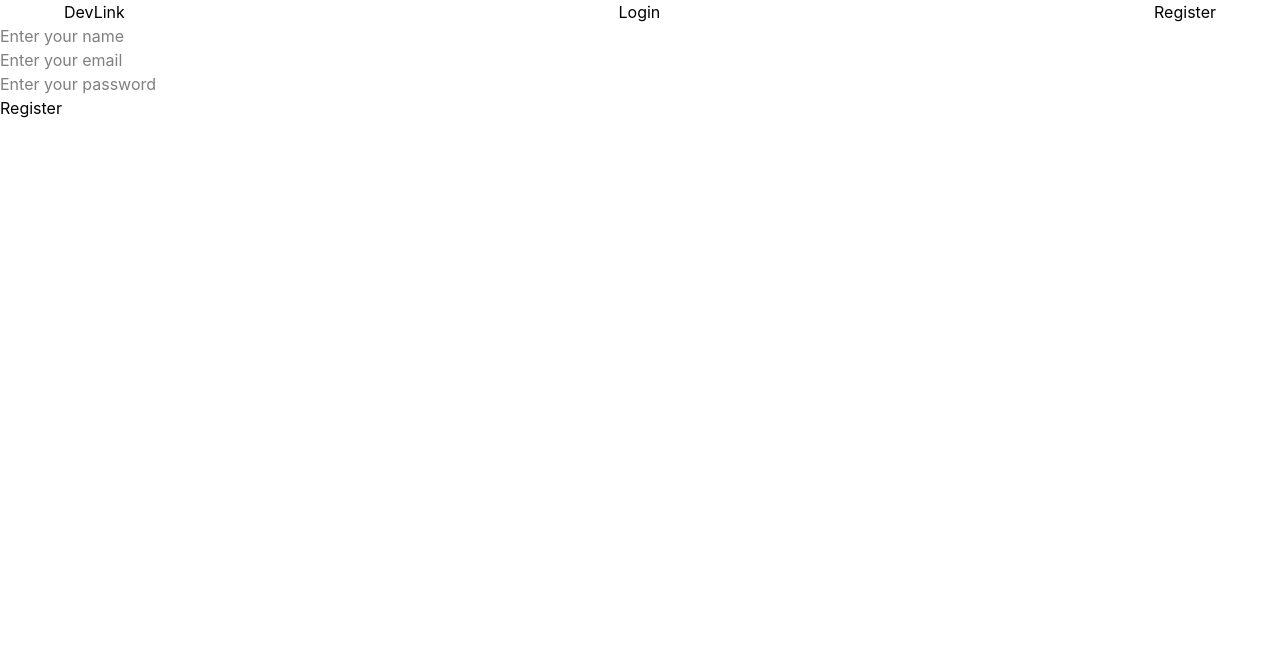
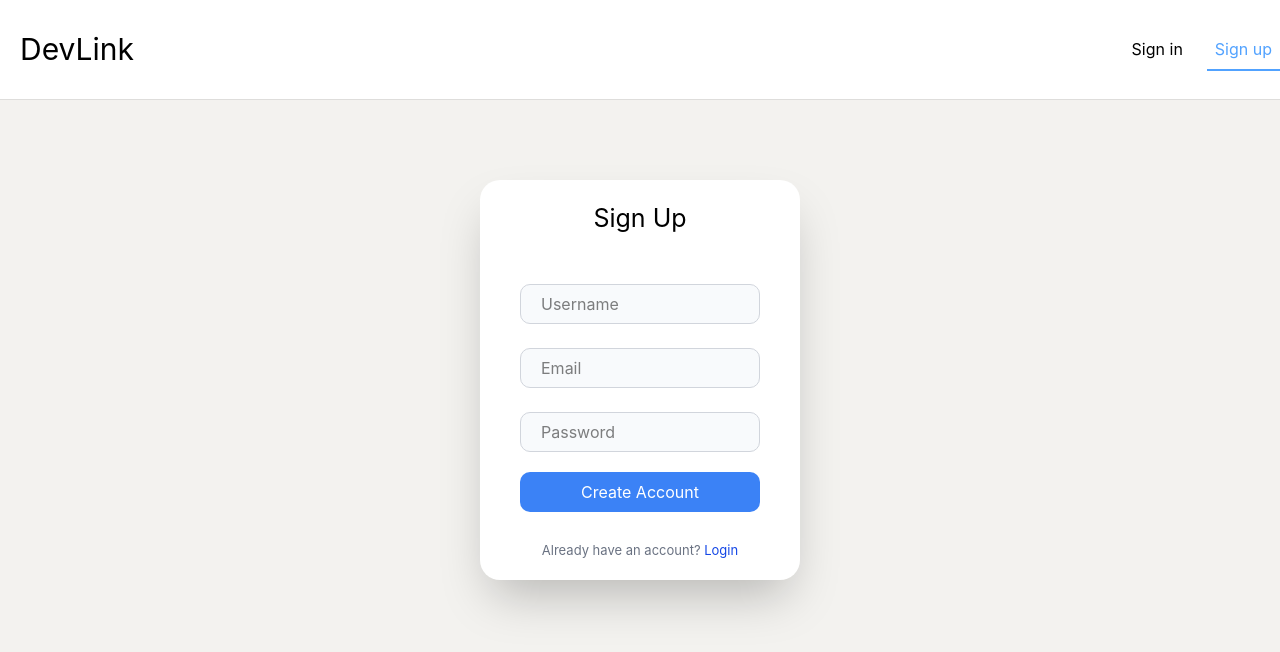
Before and after one commit to skittery268/socialMedia, a React (Vite) app in the folder client/: page /register in a window 1280 px wide. Shown: the top 652 px of the page. Built offline with nearby package versions, Linux system fonts and the light colour scheme; no server answers.

Commit message:
Styling App.jsx, Navigation component, login and register pages

```diff
--- a/client/src/App.jsx
+++ b/client/src/App.jsx
@@ -33,10 +33,11 @@ const App = () => {
 	}
 
     return (
-		<>
+		<main className="h-screen bg-[#F3F2EF]">
 			<Nav />
 
 			{/* All Routes */}
+			<div className="flex justify-center items-center">
 				<Routes>
 					<Route path="/" element={<Home />} />
 					<Route path="/register" element={<Register />} />
@@ -51,7 +52,8 @@ const App = () => {
 					<Route path="/friendlist" element={<ProtectedRoute><FriendList /></ProtectedRoute>} />
 					<Route path="/adminpanel" element={<ProtectedRoute><AdminPanel /></ProtectedRoute>} />
 				</Routes>
-		</>
+			</div>
+		</main>
     )
 }
 
--- a/client/src/components/Nav.jsx
+++ b/client/src/components/Nav.jsx
@@ -4,52 +4,30 @@ import { NavLink } from "react-router"
 // Hooks
 import { useAuth } from "../hooks/useAuth";
 
-import userIcon from "../assets/icons/user.png"
-import { useState } from "react";
-
 // Navigation component
 const Nav = () => {
-    const { user } = useAuth();
-    const [isOpen, setIsOpen] = useState(false);
+    const { user, logout } = useAuth();
 
     return (
-        <header className="flex justify-center items-center">
-            <nav className="flex justify-between text-center w-[90%] relative">
-                <NavLink to={"/"}>DevLink</NavLink>
+        <header className="flex justify-center items-center w-full h-25 border-b border-b-[#dedddb] bg-[#FFFFFF]">
+            <nav className="flex justify-between items-center w-350">
+                <NavLink to={!user ? "/login" : "/"} className="text-[30px] ml-5">DevLink</NavLink>
                 {
                     user ? (
-                        <>
-                            <NavLink to={"/"}>Home</NavLink>
-                            <NavLink to={"/friendlist"}>Friends</NavLink>
-                            <button
-                                className={"h-10 cursor-pointer"}
-                                onClick={() => setIsOpen(!isOpen)}
-                                >
-                                <img
-                                    src={user.image?.url ? user.image.url : userIcon}
-                                    className="h-10"
-                                />
-                            </button>
-                            {
-                                isOpen && (
-                                    <section
-                                        className="absolute right-1 z-100 bg-white shadow-2xl rounded-[10px] h-100 w-80 top-12"
-                                        >
-                                        <div>
-                                            <img
-                                                src={user.image?.url ? user.image.url : userIcon}
-                                                className="h-"
-                                            />
-                                        </div>
-                                    </section>
-                                )
-                            }
-                        </>
+                        <div className="flex gap-4">
+                            <NavLink to={"/"} className={({ isActive }) => `${isActive ? "text-blue-400 border-b-2 border-b-blue-400" : "border-b-2 border-b-white"} p-2 flex justify-center items-center transition duration-200 cursor-auto`}><span className="hover:-translate-y-1 transition duration-200 h-full w-full cursor-pointer">Home</span></NavLink>
+                            <NavLink to={"/profile"} className={({ isActive }) => `${isActive ? "text-blue-400 border-b-2 border-b-blue-400" : "border-b-2 border-b-white"} p-2 flex justify-center items-center transition duration-200 cursor-auto`}><span className="hover:-translate-y-1 transition duration-200 h-full w-full cursor-pointer">Profile</span></NavLink>
+                            <NavLink to={"/users"} className={({ isActive }) => `${isActive ? "text-blue-400 border-b-2 border-b-blue-400" : "border-b-2 border-b-white"} p-2 flex justify-center items-center transition duration-200 cursor-auto`}><span className="hover:-translate-y-1 transition duration-200 h-full w-full cursor-pointer">Users</span></NavLink>
+                            <NavLink to={"/chats"} className={({ isActive }) => `${isActive ? "text-blue-400 border-b-2 border-b-blue-400" : "border-b-2 border-b-white"} p-2 flex justify-center items-center transition duration-200 cursor-auto`}><span className="hover:-translate-y-1 transition duration-200 h-full w-full cursor-pointer">Chats</span></NavLink>
+                            <NavLink to={"/noti"} className={({ isActive }) => `${isActive ? "text-blue-400 border-b-2 border-b-blue-400" : "border-b-2 border-b-white"} p-2 flex justify-center items-center transition duration-200 cursor-auto`}><span className="hover:-translate-y-1 transition duration-200 h-full w-full cursor-pointer">Notifications</span></NavLink>
+                            <NavLink to={"/friendlist"} className={({ isActive }) => `${isActive ? "text-blue-400 border-b-2 border-b-blue-400" : "border-b-2 border-b-white"} p-2 flex justify-center items-center transition duration-200 cursor-auto`}><span className="hover:-translate-y-1 transition duration-200 h-full w-full cursor-pointer">Friend List</span></NavLink>
+                            <button onClick={logout} className="cursor-pointer w-20 h-10 bg-red-700 rounded-[30px] mr-5 text-white hover:bg-red-600">Logout</button>
+                        </div>
                     ) : (
-                        <>
-                            <NavLink to={"/login"}>Login</NavLink>
-                            <NavLink to={"/register"}>Register</NavLink>
-                        </>
+                        <div className="flex gap-4">
+                            <NavLink to={"/login"} className={({ isActive }) => `${isActive ? "text-blue-400 border-b-2 border-b-blue-400" : "border-b-2 border-b-white"} p-2 flex justify-center items-center transition duration-200 cursor-auto`}><span className="hover:-translate-y-1 transition duration-200 h-full w-full cursor-pointer">Sign in</span></NavLink>
+                            <NavLink to={"/register"} className={({ isActive }) => `${isActive ? "text-blue-400 border-b-2 border-b-blue-400" : "border-b-2 border-b-white"} p-2 flex justify-center items-center transition duration-200 cursor-auto`}><span className="hover:-translate-y-1 transition duration-200 h-full w-full cursor-pointer">Sign up</span></NavLink>
+                        </div>
                     )
                 }
             </nav>
@@ -58,13 +36,3 @@ const Nav = () => {
 }
 
 export default Nav;
-
-/*
-<NavLink to={"/"}>Home</NavLink>
-<NavLink to={"/profile"}>Profile</NavLink>
-<NavLink to={"/users"}>Users</NavLink>
-<NavLink to={"/chats"}>Chats</NavLink>
-<NavLink to={"/noti"}>Notifications</NavLink>
-<NavLink to={"/friendlist"}>Friend List</NavLink>
-<button onClick={logout}>Logout</button>
-*/
--- a/client/src/pages/Login.jsx
+++ b/client/src/pages/Login.jsx
@@ -1,4 +1,5 @@
 // Hooks
+import { Link } from "react-router";
 import { useAuth } from "../hooks/useAuth";
 import { useForm } from "../hooks/useForm";
 
@@ -12,12 +13,31 @@ const Login = () => {
     const { login } = useAuth();
 
     return (
-        <form onSubmit={(e) => { handleSubmit(e, login), resetForm() }}>
-            <input type="email" name="email" placeholder="Enter your email" value={formData.email} onChange={handleChange} />
+        <form
+            onSubmit={(e) => { handleSubmit(e, login), resetForm() }}
+            className="mt-20 bg-white h-85 w-80 rounded-[20px] flex justify-center items-center flex-col relative shadow-2xl"
+            >
+            <h1 className="absolute top-5 text-[25px]">Sign in</h1>
+            <input
+                type="email"
+                name="email"
+                placeholder="Email"
+                value={formData.email}
+                onChange={handleChange}
+                className="w-60 h-10 flex justify-center items-center pl-5 pr-5 bg-[#F8FAFC] border border-gray-300 rounded-[10px] outline-none focus:border-2 focus:border-blue-300 focus:ring-2 focus:ring-blue-200 transition-all duration-200"
+            />
             <br />
-            <input type="password" name="password" placeholder="Enter your password" value={formData.password} onChange={handleChange} />
+            <input
+                type="password"
+                name="password"
+                placeholder="Enter your password"
+                value={formData.password}
+                onChange={handleChange}
+                className="w-60 h-10 flex justify-center items-center pl-5 pr-5 bg-[#F8FAFC] border border-gray-300 rounded-[10px] outline-none focus:border-2 focus:border-blue-300 focus:ring-2 focus:ring-blue-200 transition-all duration-200"
+            />
             <br />
-            <button>Login</button>
+            <button className="absolute bottom-17 bg-[#3B82F6] text-white w-60 h-10 rounded-[10px] cursor-pointer transition duration-200 hover:scale-102 hover:bg-[#2b7cfe]">Login</button>
+            <p className="absolute bottom-5 text-[13px] text-gray-500">Dont have an account? <Link className="text-blue-700" to={"/register"}>Register</Link></p>
         </form>
     )
 }
--- a/client/src/pages/Register.jsx
+++ b/client/src/pages/Register.jsx
@@ -1,4 +1,5 @@
 // Hooks
+import { Link } from "react-router";
 import { useAuth } from "../hooks/useAuth";
 import { useForm } from "../hooks/useForm";
 
@@ -13,14 +14,40 @@ const Register = () => {
     const { register } = useAuth();
 
     return (
-        <form onSubmit={(e) => { handleSubmit(e, register), resetForm() }}>
-            <input type="text" name="name" placeholder="Enter your name" value={formData.name} onChange={handleChange} />
+        <form
+            onSubmit={(e) => { handleSubmit(e, register), resetForm() }}
+            className="mt-20 bg-white h-100 w-80 rounded-[20px] flex justify-center items-center flex-col relative shadow-2xl"
+            >
+            <h1 className="absolute top-5 text-[25px]">Sign Up</h1>
+            <input
+                type="text"
+                name="name"
+                placeholder="Username"
+                value={formData.name}
+                onChange={handleChange}
+                className="w-60 h-10 flex justify-center items-center pl-5 pr-5 bg-[#F8FAFC] border border-gray-300 rounded-[10px] outline-none focus:border-2 focus:border-blue-300 focus:ring-2 focus:ring-blue-200 transition-all duration-200"
+            />
             <br />
-            <input type="email" name="email" placeholder="Enter your email" value={formData.email} onChange={handleChange} />
+            <input
+                type="email"
+                name="email"
+                placeholder="Email"
+                value={formData.email}
+                onChange={handleChange}
+                className="w-60 h-10 flex justify-center items-center pl-5 pr-5 bg-[#F8FAFC] border border-gray-300 rounded-[10px] outline-none focus:border-2 focus:border-blue-300 focus:ring-2 focus:ring-blue-200 transition-all duration-200"
+            />
             <br />
-            <input type="password" name="password" placeholder="Enter your password" value={formData.password} onChange={handleChange} />
+            <input
+                type="password"
+                name="password"
+                placeholder="Password"
+                value={formData.password}
+                onChange={handleChange}
+                className="w-60 h-10 flex justify-center items-center pl-5 pr-5 bg-[#F8FAFC] border border-gray-300 rounded-[10px] outline-none focus:border-2 focus:border-blue-300 focus:ring-2 focus:ring-blue-200 transition-all duration-200"
+            />
             <br />
-            <button>Register</button>
+            <button className="absolute bottom-17 bg-[#3B82F6] text-white w-60 h-10 rounded-[10px] cursor-pointer transition duration-200 hover:scale-102 hover:bg-[#2b7cfe]">Create Account</button>
+            <p className="absolute bottom-5 text-[13px] text-gray-500">Already have an account? <Link className="text-blue-700" to={"/login"}>Login</Link></p>
         </form>
     )
 }
```
Also changed, not shown: client/src/assets/icons/user.png (deleted). Lines whose indentation alone changed are shown as unchanged.
